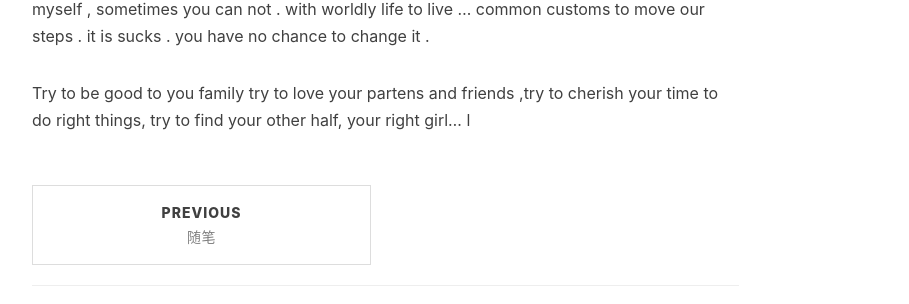
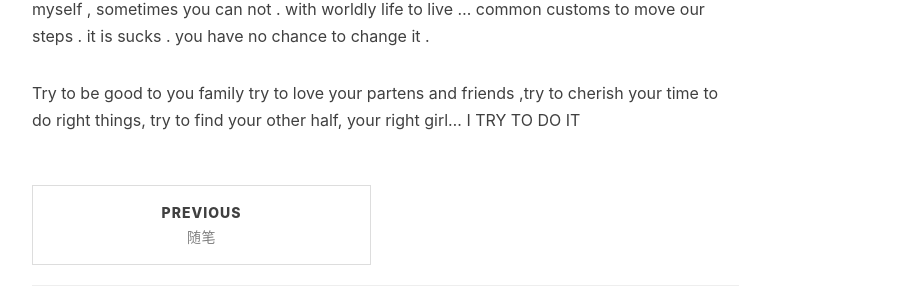
Before and after one commit to licslan/licslan.github.io, a Jekyll site: the page built from _posts/2018-12-23-学习多种语言的想法.md, in a window 1280 px wide and 900 px high, scrolled down 1537 px. Shown: the part 177-481 px from the top of the window, without its empty margins (233-1142 px from the left). Built offline with Jekyll 4.4.1, drawn with Linux system fonts in a browser that asks for light colours; nearby versions of some CDN libraries; comment, search, counter and statistics services are not loaded.

Commit message:
Update 2018-12-23-学习多种语言的想法.md

```diff
--- a/_posts/2018-12-23-学习多种语言的想法.md
+++ b/_posts/2018-12-23-学习多种语言的想法.md
@@ -30,5 +30,4 @@ Of course I want to travel around the world But lack of money  (HAHA  a big smil
 Sometimes my opinion is differents bettween the same ages of my firends , it is odd, it is not traditionlly, thank myself it is me , is the person of WeiLin Huang, it is real me .  i want to do myself , sometimes you can not . with worldly life to live ...  common customs
 to move our steps . it is sucks . you have no chance to change it .<br>
 
-Try to be good to you family try to love your partens and friends ,try to cherish your time to do right things, try to find your other half, your right girl...
-l
+Try to be good to you family try to love your partens and friends ,try to cherish your time to do right things, try to find your other half, your right girl...  I TRY TO DO IT
```
